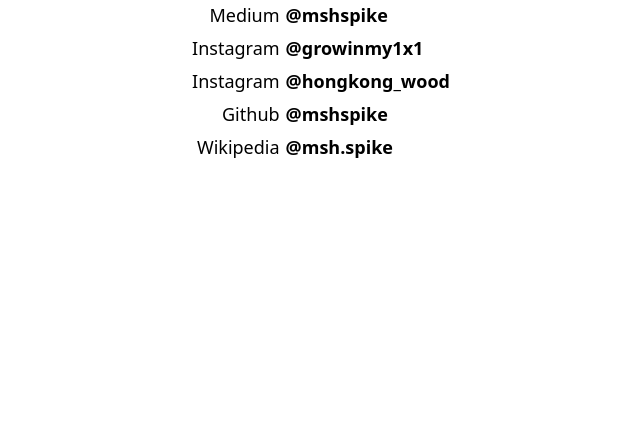
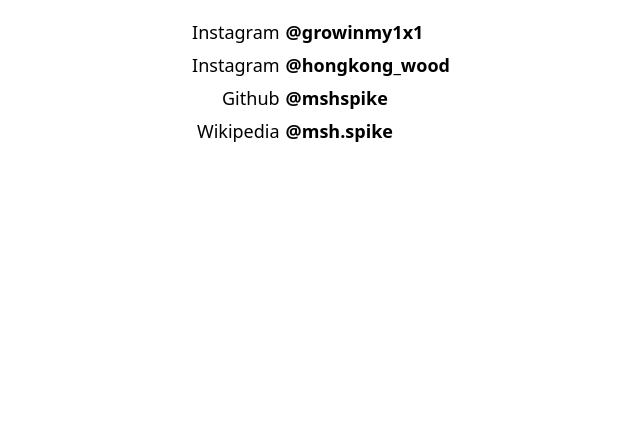
Before and after one commit to mshspike/mshspike.github.io, a plain HTML site: page index.html in a window 1280 px wide. Shown: the part 359-800 px from the top of the page, without its empty margins (334-974 px from the left). Drawn offline with nearby package versions, Linux system fonts and the light colour scheme.

Commit message:
Update index.html

```diff
--- a/index.html
+++ b/index.html
@@ -12,10 +12,6 @@
       <div class="name-row">Spike Mak</div>
       <center>
       <table>
-        </tr>
-        <tr class="link-row">
-          <td class="left-cell"><a href="https://medium.com/@mshspike" target="_blank">Medium</a></td>
-          <td class="right-cell"><a href="https://medium.com/@mshspike" target="_blank">@mshspike</a></td>
         </tr>
         <tr class="link-row"><h3>
           <td class="left-cell"><a href="https://www.instagram.com/growinmy1x1" target="_blank">Instagram</a></td>
```
